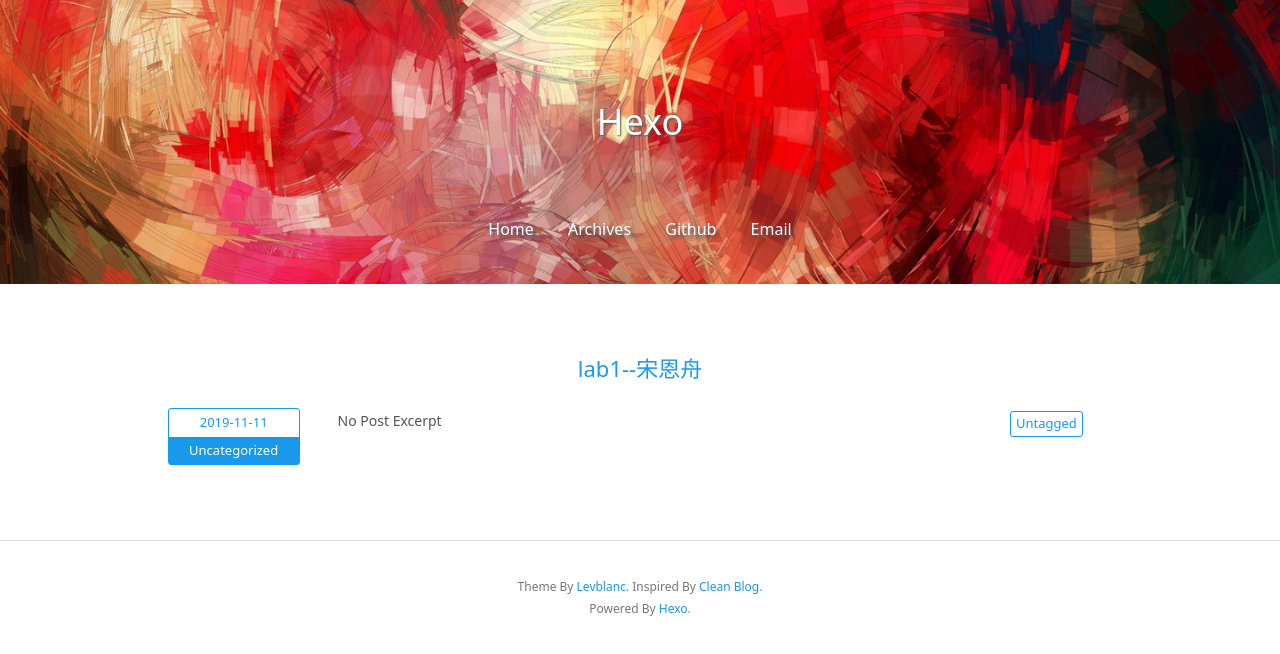
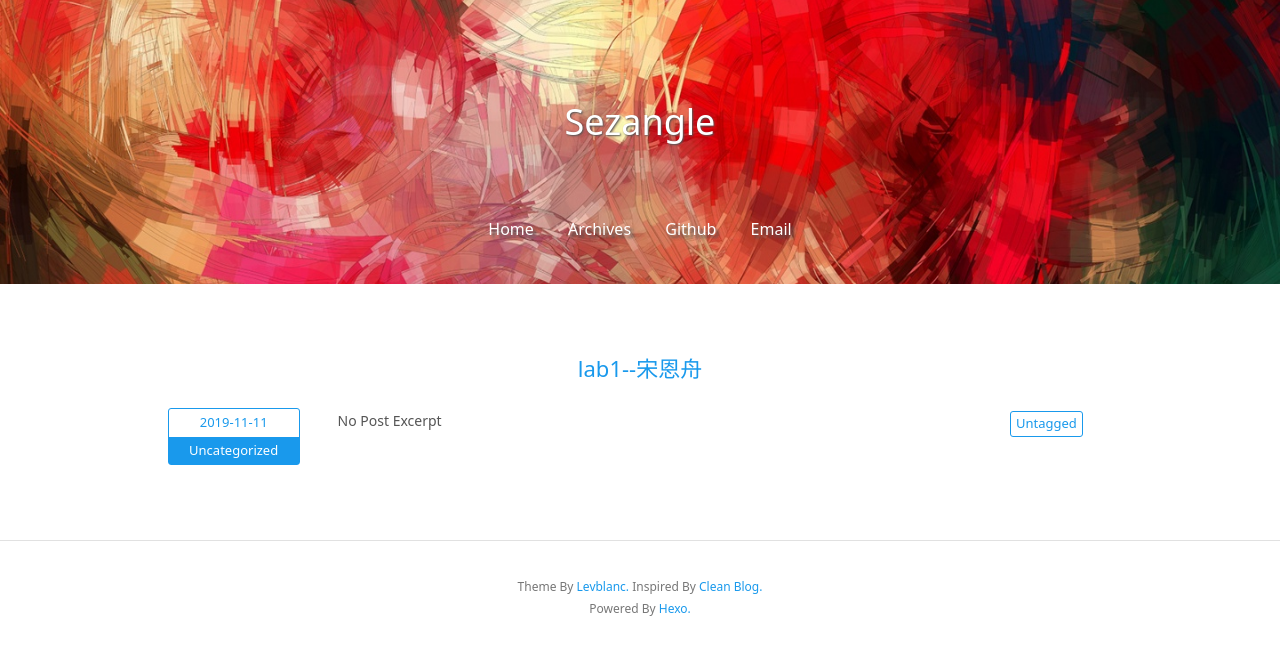
Before and after one commit to rabbitboat/rabbitboat.github.io, a plain HTML site: page index.html in a window 1280 px wide. Drawn offline with Linux system fonts and the light colour scheme.

Commit message:
Site updated: 2019-11-11 13:18:35

```diff
--- a/index.html
+++ b/index.html
@@ -8,20 +8,20 @@
   <meta name="description" content="">
   <meta name="author" content="John Doe">
   <!-- Open Graph Data -->
-  <meta property="og:title" content="Hexo"/>
+  <meta property="og:title" content="Sezangle"/>
   <meta property="og:description" content="" />
-  <meta property="og:site_name" content="Hexo"/>
+  <meta property="og:site_name" content="Sezangle"/>
   <meta property="og:type" content="website" />
   <meta property="og:image" content="http://yoursite.com"/>
 
-    <link rel="alternate" href="/atom.xml" title="Hexo" type="application/atom+xml">
+    <link rel="alternate" href="/atom.xml" title="Sezangle" type="application/atom+xml">
 
 
     <link rel="icon" href="/favicon.png">
 
 
   <!-- Site Title -->
-  <title>Hexo</title>
+  <title>Sezangle</title>
 
   <!-- Bootstrap CSS -->
   <link rel="stylesheet" href="/css/bootstrap.min.css">
@@ -43,7 +43,7 @@
     <div class="row">
       <div class="col-lg-8 col-lg-offset-2 col-md-10 col-md-offset-1">
         <div class="page-title with-background-image">
-          <p class="title">Hexo</p>
+          <p class="title">Sezangle</p>
           <p class="subtitle"></p>
         </div>
         <div class="site-menu with-background-image">
```
Also changed, not shown: 2019/11/11/lab1--宋恩舟/index.html (+4 -4 lines), archives/2019/11/index.html (+4 -4 lines), archives/2019/index.html (+4 -4 lines), archives/index.html (+4 -4 lines).
